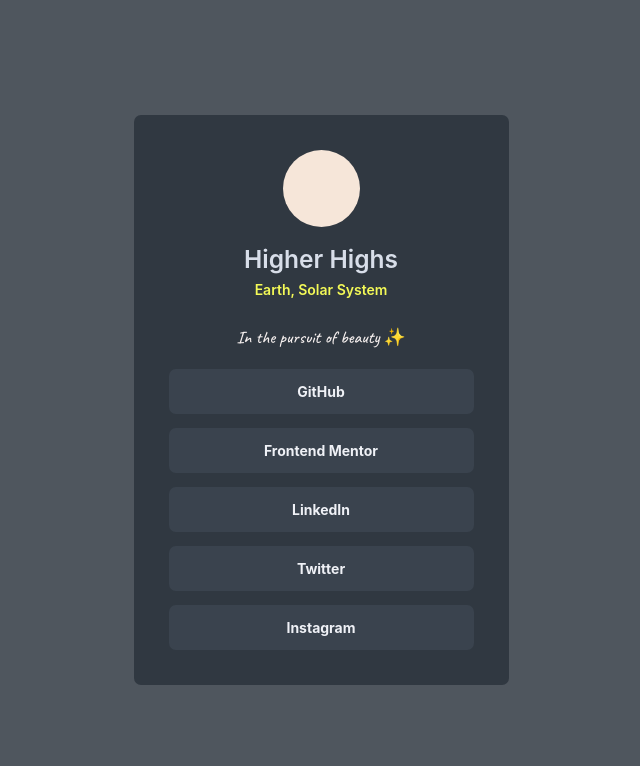
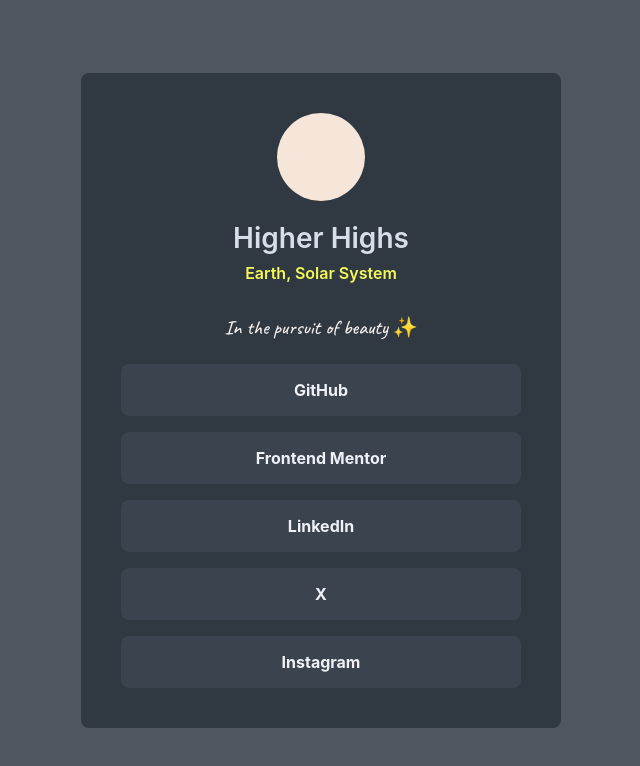
Before and after one commit to Olexander42/social-links-profile, a plain HTML site: page index.html in a window 1280 px wide. Shown: the whole page, without its empty margins (319-959 px from the left). Drawn offline with Linux system fonts and the light colour scheme; a web font is replaced by a local one.

Commit message:
realized dynamic sizing

```diff
--- a/index.html
+++ b/index.html
@@ -29,7 +29,7 @@
             <a href="https://www.frontendmentor.io/profile/Olexander42" target="_blank">Frontend Mentor</a>
           </li>
           <li><a href="#">LinkedIn</a></li>
-          <li><a href="#">Twitter</a></li>
+          <li><a href="#">X</a></li>
           <li><a href="#">Instagram</a></li>
         </ul>
       </nav>
--- a/style.css
+++ b/style.css
@@ -12,8 +12,6 @@
 
 :root {
   /* Typography */
-  font-family: "Inter", sans-serif;
-  font-size: 14px;
   --font-medium: 400;
   --font-semi-bold: 600;
   --font-bold: 700;
@@ -25,11 +23,16 @@
   --bg-color-button: #3A434E;
   --bg-color-card: #303841  ;
   --bg-color-main: #4f565e;
-  --shadow-color: #c695c6 ;
+  --shadow-color: #F3F957;
 }
 
 * {
-  box-sizing: border-box;
+  box-sizing: border-box; /* makes sizing more predictable and avoids overflowing of viewport */
+}
+
+html {
+  font-family: "Inter", sans-serif;
+  font-size: clamp(12px, 2vh, 24px);
 }
 
 body {
@@ -38,13 +41,10 @@ body {
   height: 100vh;
   align-content: center;
   margin: 0;
-  padding: 1rem;
-
 }
 
 .card {
-  min-width: 240px;
-  max-width: 375px;
+  width: clamp(25vw, 30rem, 90vw);
   margin: auto;
   padding: 2.5rem;
   text-align: center;
@@ -100,10 +100,10 @@ a {
   border-radius: 0.5rem;
   color: var(--white-button);
   text-decoration: none;
-  transition: box-shadow 0.1s ease-out, transform 0.1s ease-out;
+  transition: box-shadow 0.1s ease-out, transform 0.1s;
 
   &:is(:hover, :focus-visible) {
-    box-shadow: 0px 0px 10px var(--shadow-color);
+    box-shadow: 0px 0px 1em var(--shadow-color);
     transform: scale(1.01);
     outline: none;
 
@@ -119,7 +119,10 @@ a {
 
     @media (hover: none) { /* animation for tap */
       -webkit-tap-highlight-color: transparent; /* unsets the default tap highlight */
-      transform: scale(0.98);
+      box-shadow:
+        inset 0px 0px 1em var(--shadow-color),
+        0px 0px 0.5em 0.1em var(--shadow-color);
+      transform: scale(0.95);
     }
   }
 
```
Also changed, not shown: 2 other files.
